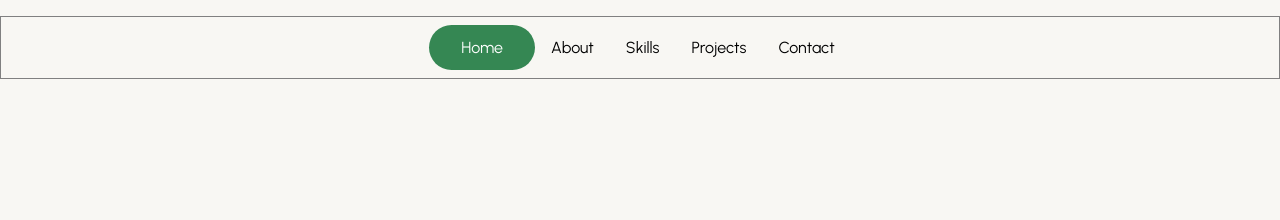
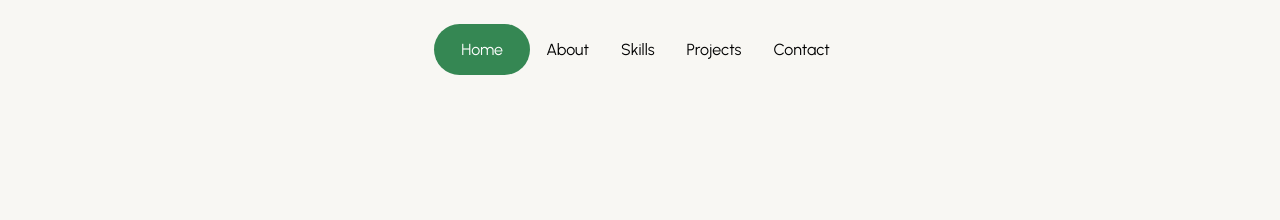
Before and after one commit to Pratik056/my_portfolio, a plain HTML site: page index.html in a window 1280 px wide. Shown: the top 220 px of the page. Drawn offline with Linux system fonts and the light colour scheme.

Commit message:
fifth commit

```diff
--- /dev/null
+++ b/app.js
@@ -0,0 +1,15 @@
+const arrows = document.querySelectorAll('.arrow');
+const navbars = document.querySelectorAll('.navbar');
+
+navbars.forEach(navbar => {
+  navbar.addEventListener('click', (e) => {
+    navbars.forEach(nav => nav.classList.remove('active'));
+    e.currentTarget.classList.add('active');
+
+  });
+});
+
+function changeNav(){
+  navbars.forEach(navbar => navbar.classList.remove('active'));
+  this.classList.add('active');
+}
--- a/index.html
+++ b/index.html
@@ -5,17 +5,16 @@
     <meta name="viewport" content="width=device-width, initial-scale=1.0">
     <link rel="stylesheet" href="https://cdnjs.cloudflare.com/ajax/libs/font-awesome/6.7.2/css/all.min.css" integrity="sha512-Evv84Mr4kqVGRNSgIGL/F/aIDqQb7xQ2vcrdIwxfjThSH8CSR7PBEakCr51Ck+w+/U6swU2Im1vVX0SVk9ABhg==" crossorigin="anonymous" referrerpolicy="no-referrer" />
     <link rel="stylesheet" href="style.css">
-    <script src="script.js"></script>
 
-    <title>Document</title>
+    <title>Pratik Tamrakar</title>
 </head>
 <body>
-    <nav className="padding">
-            <a href="#home" id="active">Home</a>
-            <a href="#about">About</a>
-            <a href="#skills">Skills</a>
-            <a href="#projects">Projects</a>
-            <a href="#contact">Contact</a>
+    <nav>
+            <a href="#home" class="navbar active">Home</a>
+            <a href="#about" class="navbar">About</a>
+            <a href="#skills" class="navbar">Skills</a>
+            <a href="#projects" class="navbar">Projects</a>
+            <a href="#contact" class="navbar">Contact</a>
     </nav>
 
     <div class="hero-section" id="home">
@@ -52,6 +51,6 @@
         </div>
     </div>
 
-
+    <script src="app.js"></script>
 </body>
 </html>
--- a/script.js
+++ /dev/null
@@ -1,3 +0,0 @@
-function scrollToNext() {
-    document.getElementsByClassName('arrow').scrollIntoView({ behavior: 'smooth' });
-  }
--- a/style.css
+++ b/style.css
@@ -1,8 +1,16 @@
 @import url('https://fonts.googleapis.com/css2?family=Urbanist:ital,wght@0,100..900;1,100..900&display=swap');
+
+@font-face {
+  font-family: 'Clash Grotesk';
+  src: url('./fonts/ClashGrotesk-Regular.woff2') format('woff2'),
+       url('./fonts/ClashGrotesk-Regular.woff') format('woff');
+  font-weight: normal;
+  font-style: normal;
+}
 
 *{
     margin: 0;
-    font-family: "urbanist";
+    font-family: "Urbanist";
     background-color: #F8F7F3;
     scroll-behavior: smooth;
 }
@@ -19,13 +27,15 @@ h1{
     font-size: 80px;
 }
 
-#active{
-    padding: 0.8rem 2rem;
+.active{
+    padding: 1rem 0;
+    width: 6rem;
     border-radius: 6rem;
     background-color: #358753;
     color: white;
+    text-align: center;
 }
-#active:hover{
+.active:hover{
     background-color: #49ad6d;
     transition: 0.5s ease-in-out;
 }
@@ -39,7 +49,7 @@ nav{
     padding: 0.5rem 0;
     margin-top: 1rem;
     font-size: 1rem;
-    border: 1px solid grey;
+    /* border: 1px solid grey; */
     z-index: 1000;
 }
 
@@ -47,6 +57,7 @@ nav a{
     text-decoration: none;
     padding: 0 1rem;
     color: black;
+    transition: all 0.4s ease;
 }
 
 
```
